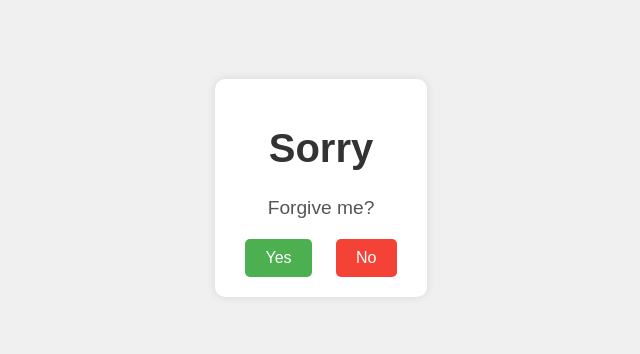
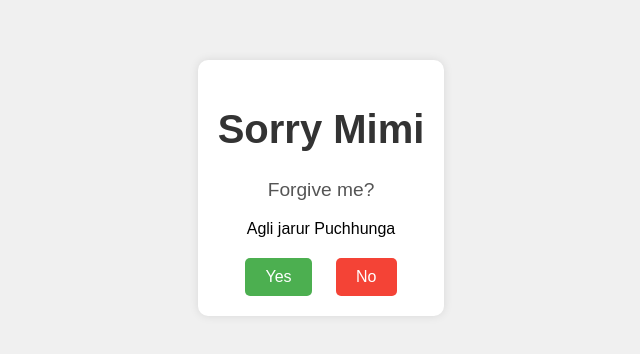
Before and after one commit to Abhishek1106kr/portfolio, a plain HTML site: page index.html in a window 1280 px wide. Shown: the part 212-566 px from the top of the page, without its empty margins (319-959 px from the left). Drawn offline with Linux system fonts and the light colour scheme.

Commit message:
Update index.html

```diff
--- a/index.html
+++ b/index.html
@@ -53,8 +53,9 @@
 </head>
 <body>
   <div class="container">
-    <h1>Sorry</h1>
-    <p>Forgive me?</p>
+    <h1>Sorry Mimi</h1>
+    <p>Forgive me?</p
+    <p>Agli jarur Puchhunga</p>
     <div class="buttons">
       <button id="yes">Yes</button>
       <button id="no">No</button>
```
